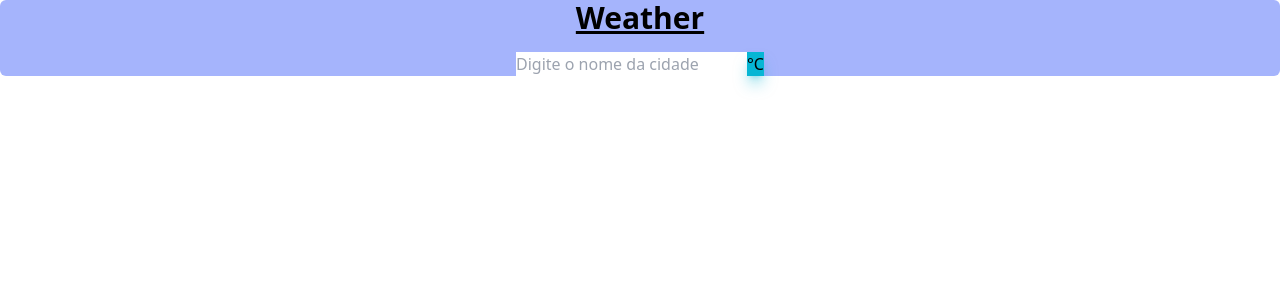
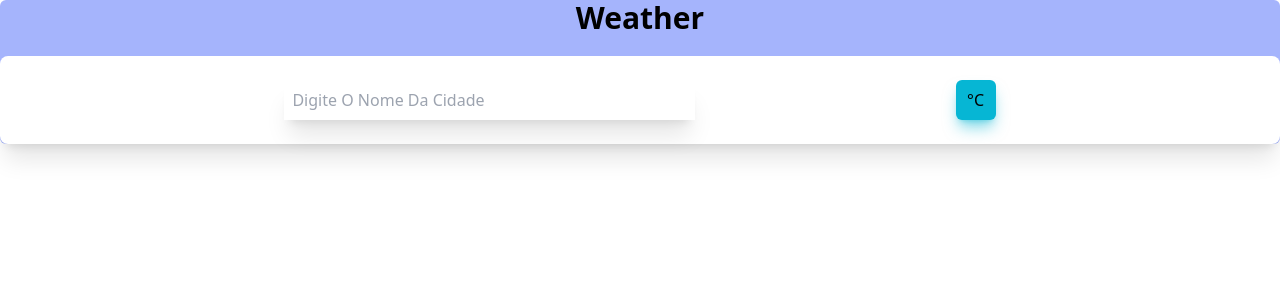
Before and after one commit to marcos2872/weatherApp, a React (Create React App) app: page / in a window 1280 px wide. Shown: the top 300 px of the page. Built offline with nearby package versions, Linux system fonts and the light colour scheme.

Commit message:
inicio do css

```diff
--- a/src/components/MainScreen.jsx
+++ b/src/components/MainScreen.jsx
@@ -62,10 +62,11 @@ export default function MainScreen(props) {
 
   return (
   // <div className="container mx-auto flex flex-norow flex-wrap justify-center ">
-    <div className="bg-indigo-300 rounded-md container mx-auto flex flex-col justify-center gap-4 ">
-      <h1 className="text-3xl font-bold underline flex justify-center">Weather</h1>
-      <div className="flex justify-center">
+    <div className="bg-indigo-300 rounded-md container mx-auto flex flex-col justify-center gap-5 ">
+      <h1 className="text-3xl font-bold flex justify-center">Weather</h1>
+      <div className="flex justify-evenly bg-white rounded-lg p-6 shadow-xl">
         <input
+        className="text-x font-light p-2 shadow-xl w-4/12 focus:outline-none capitalize"
           type="text"
           value={city}
           name="city"
@@ -75,7 +76,7 @@ export default function MainScreen(props) {
         />
 
         <button
-          className="bg-cyan-500 hover:bg-cyan-600 shadow-lg shadow-cyan-500/50"
+          className="bg-cyan-500 hover:bg-cyan-600 shadow-lg shadow-cyan-500/50 rounded-md w-10"
           type="button"
           disabled={btnlook}
           onClick={() => {
@@ -88,18 +89,18 @@ export default function MainScreen(props) {
 
       {error ? <h5 className="flex justify-center">{error}</h5>
         : data && (
-          <div className="flex justify-center flex-col gap-4">
-            <p className="flex justify-center">
+          <div className="flex flex-col gap-5">
+            <p className="flex justify-center uppercase ">{`${dayName[new Date().getDay()]}, ${date}`}</p>
+            <p className="flex justify-center text-2xl capitalize font-bold">
               {data.name}
             </p>
-            <h2 className="flex justify-center">
+            <p className="flex justify-center capitalize">
+              {data.weather[0].description}
+            </p>
+            <h2 className="flex justify-center text-5xl font-bold pb-2">
               {data.main.temp}
               {cf}
             </h2>
-            <p className="flex justify-center">
-              {data.weather[0].description}
-            </p>
-            <p className="flex justify-center">{`${dayName[new Date().getDay()]} ${date}`}</p>
           </div>
         )}
     </div>
```
Also changed, not shown: 1 other file (tests, documents, lock files or other folders).
